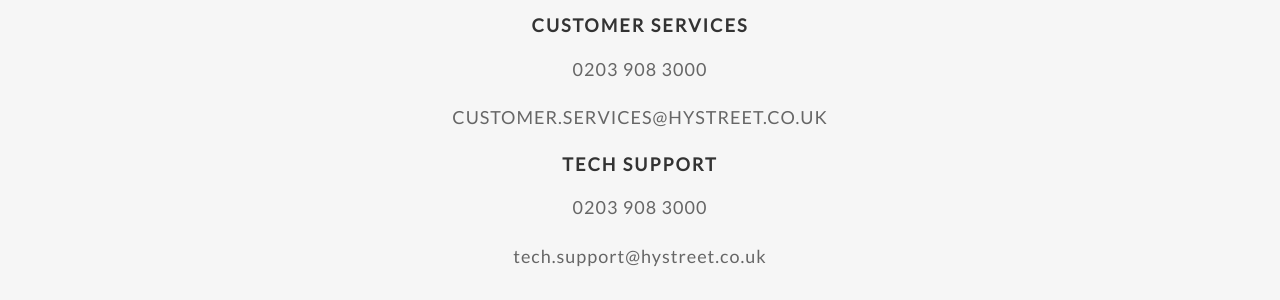
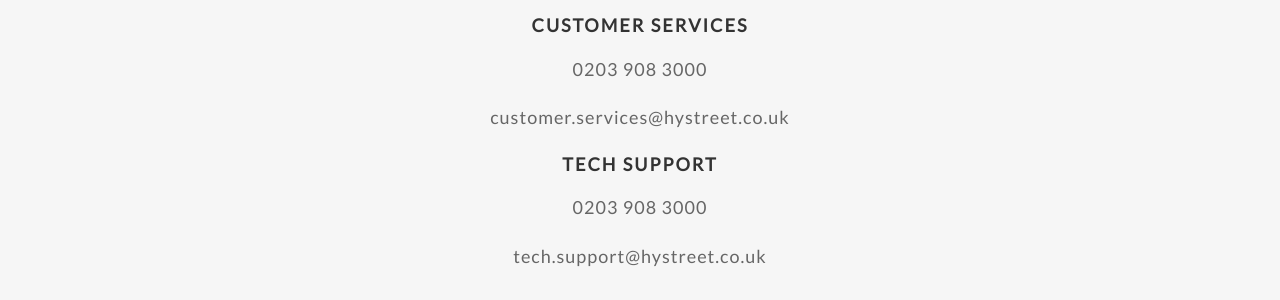
Before and after one commit to hystreet/hystreet.github.io, a Jekyll site: the page built from book-demo/index.html, in a window 1280 px wide. Shown: the part 1610-1910 px from the top of the page. Built offline with Jekyll 4.4.1, drawn with Linux system fonts in a browser that asks for light colours; some web fonts are replaced; a script that is not in the unit is left out.

Commit message:
adding / to fix upper case email

```diff
--- a/_includes/get-in-touch.html
+++ b/_includes/get-in-touch.html
@@ -5,7 +5,7 @@
         <i class='icon-mail'></i>
         <h2>Get In touch with us</h2>
         <p>We'd love to hear from you if you've got any questions or feedback.</p>
-        <h3>Customer services<h3>
+        <h3>Customer services</h3>
           <p>0203 908 3000</p>
           <p>customer.services@hystreet.co.uk</p>
         <h3>Tech Support</h3>
```
